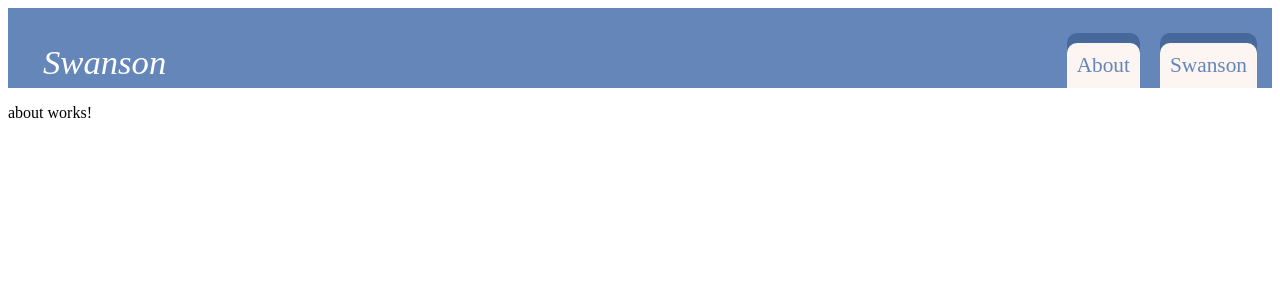
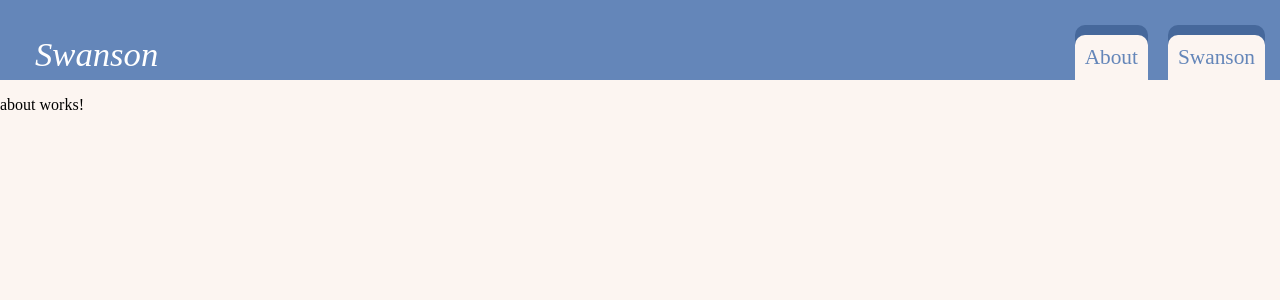
Before and after one commit to AracenaSC/swanson, an Angular app: page /about in a window 1280 px wide. Shown: the top 300 px of the page. Built offline with nearby package versions, Linux system fonts and the light colour scheme.

Commit message:
Added body styling to fill out space

```diff
--- a/src/styles.css
+++ b/src/styles.css
@@ -10,3 +10,14 @@
 --back: rgb(252, 245, 241);
 --back2: rgb(230, 205, 191);
 }
+
+body {
+    padding: 0;
+  margin: 0;
+  display: flex;
+  flex-direction: column;
+  align-content: stretch;
+  align-items: stretch;
+  height: 100vh;
+  background-color: var(--back);
+}
```
